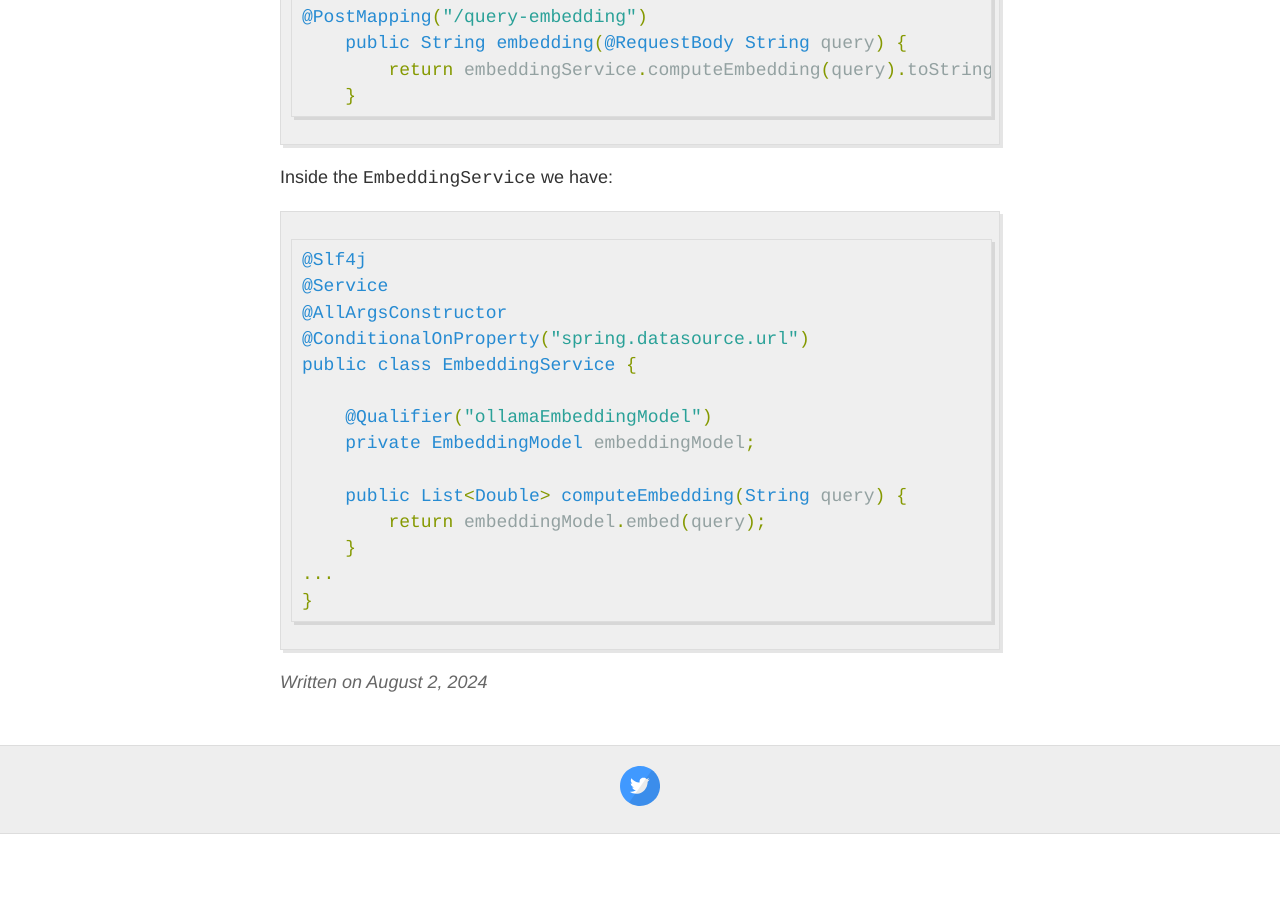
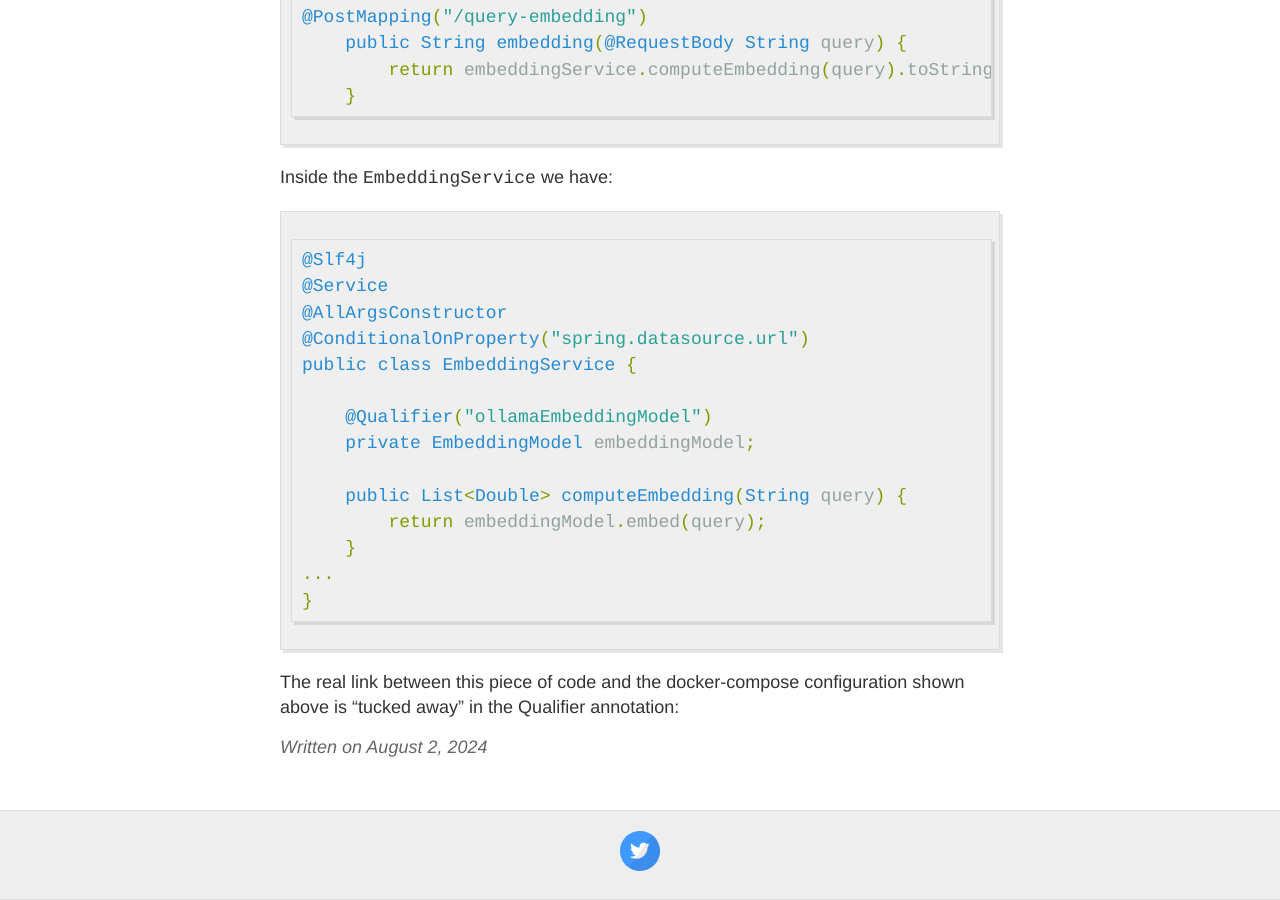
Before and after one commit to bruno-oliveira/techblog, a Jekyll site: the page built from _posts/2024-08-02-Understanding-the-internals-of-RAG.md, in a window 1280 px wide and 900 px high, scrolled down 5513 px. Built offline with Jekyll 4.4.1, drawn with Linux system fonts in a browser that asks for light colours; our own code applies the rules of GitHub Pages for plain Markdown files; before the commit the page ends 6347 px from its top, so only the background shows below that.

Commit message:
Update 2024-08-02-Understanding-the-internals-of-RAG.md

````diff
--- a/_posts/2024-08-02-Understanding-the-internals-of-RAG.md
+++ b/_posts/2024-08-02-Understanding-the-internals-of-RAG.md
@@ -163,3 +163,5 @@ public class EmbeddingService {
 ...
 }
 ```
+
+The real link between this piece of code and the docker-compose configuration shown above is "tucked away" in the Qualifier annotation:
````
